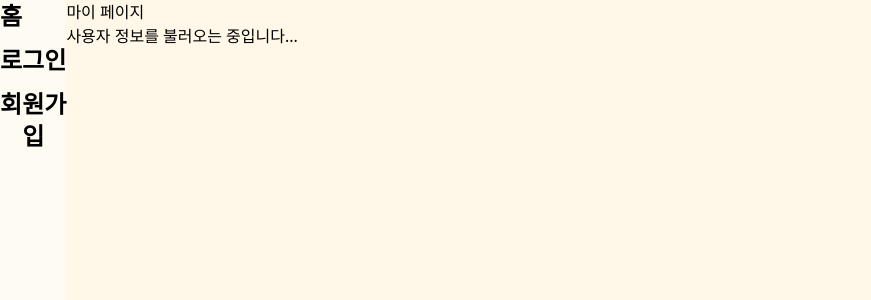
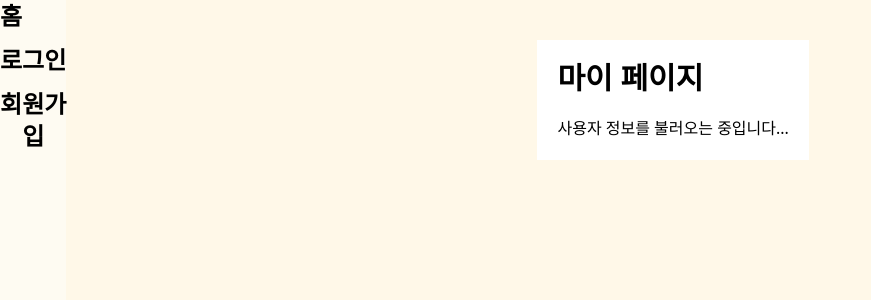
Before and after one commit to Sunjji/Sunjji, a Next.js app: page /my-page in a window 1280 px wide. Shown: the top 300 px of the page, without its empty margins (0-871 px from the left). Built offline with nearby package versions, Linux system fonts and the light colour scheme; no server answers.

Commit message:
feat: 마이 페이지 테이블과 연결

```diff
--- a/app/(providers)/(root)/my-page/page.tsx
+++ b/app/(providers)/(root)/my-page/page.tsx
@@ -1,38 +1,58 @@
+/* eslint-disable @next/next/no-img-element */
 "use client";
 
 import { supabase } from "@/supabase/client";
+import dayjs from "dayjs";
 import { useEffect, useState } from "react";
-import dayjs from "dayjs";
 
-type User = {
-  email: string;
-  created_at: string;
-}
+type Profile = {
+  id: string;
+  nickname: string;
+  createdAt: string;
+  imageUrl: string;
+  comment: string;
+};
 
 function MyPage() {
-  const [user, setUser] = useState<User | null>(null);
+  const [profile, setProfile] = useState<Profile | null>(null);
 
   useEffect(() => {
     const getCurrentUser = async () => {
       const response = await supabase.auth.getUser();
-      const user = response.data.user as User;
-      console.log(user);
-      setUser(user);
+      const user = response.data.user;
+
+      if (user) {
+        const { data: profilesData } = await supabase
+          .from("profiles")
+          .select("*")
+          .eq("id", user.id);
+
+        if (profilesData && profilesData.length > 0) {
+          setProfile(profilesData[0]);
+        }
+      }
     };
     getCurrentUser();
   }, []);
 
   return (
-    <main>
-      <h1>마이 페이지</h1>
-      {user ? (
-        <>
-          <h2>이메일: {user.email}</h2>
-          <h2>계정 생성 날짜: {dayjs(user.created_at).format("YYYY년 MM월 DD일")}</h2>
-        </>
-      ) : (
-        <h2>사용자 정보를 불러오는 중입니다...</h2>
-      )}
+    <main className="flex justify-center">
+      <section className="bg-white p-5 mt-10">
+        <h1 className="text-3xl mb-5 font-bold">마이 페이지</h1>
+        {profile ? (
+          <>
+            <p className="text-xl">이름: {profile.nickname}</p>
+            <img className="w-32 inline rounded-xl" src={profile.imageUrl} alt="Profile" />
+            <p className="text-xl">한 줄 소개: {profile.comment}</p>
+            <p className="text-xl">
+              계정 생성 날짜:{" "}
+              {dayjs(profile.createdAt).format("YYYY년 MM월 DD일")}
+            </p>
+          </>
+        ) : (
+          <p>사용자 정보를 불러오는 중입니다...</p>
+        )}
+      </section>
     </main>
   );
 }
```
